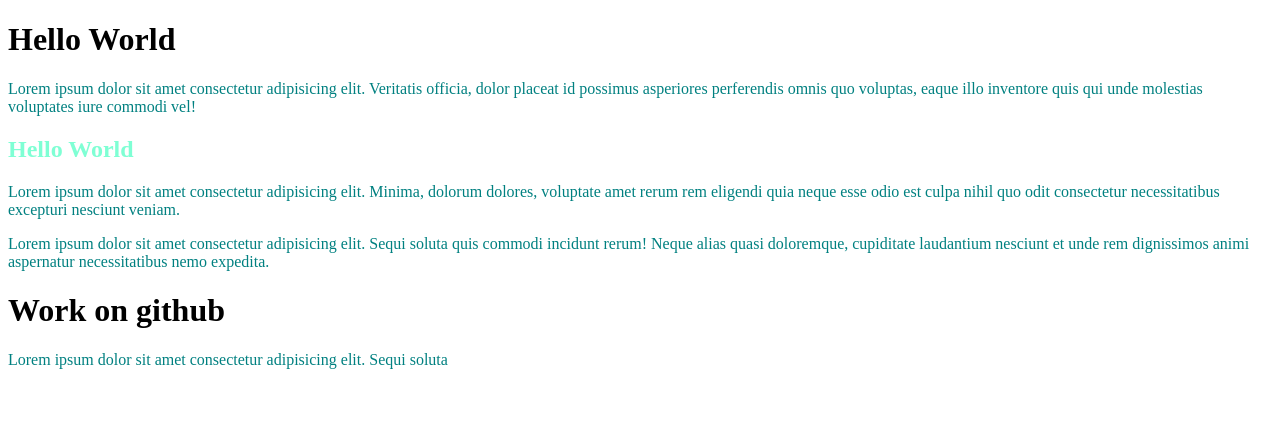
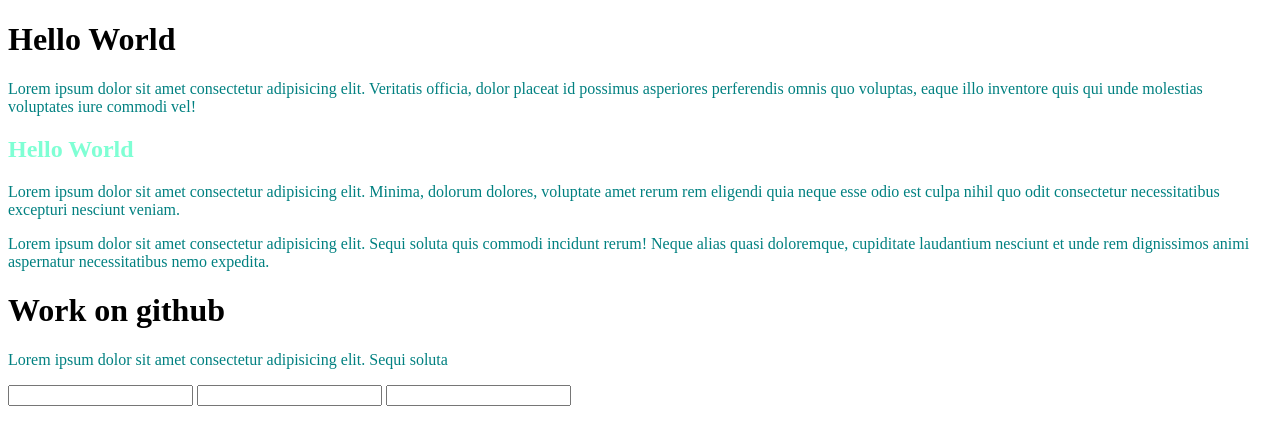
Before and after one commit to Junaid-Ismail/Junaid-Ismail, a plain HTML site: page index.html in a window 1280 px wide. Drawn offline with Linux system fonts and the light colour scheme.

Commit message:
Update index.html
adding form

```diff
--- a/index.html
+++ b/index.html
@@ -14,5 +14,10 @@
     <P>Lorem ipsum dolor sit amet consectetur adipisicing elit. Sequi soluta quis commodi incidunt rerum! Neque alias quasi doloremque, cupiditate laudantium nesciunt et unde rem dignissimos animi aspernatur necessitatibus nemo expedita.</P>
     <h1>Work on github</h1>
     <p>Lorem ipsum dolor sit amet consectetur adipisicing elit. Sequi soluta</p>
+    <form>
+        <input type="text" place holder="Enter your name">
+        <input type="text" place holder="Enter your Father name">
+        <input type="text" place holder="Enter date of Birth">
+    </form>
 </body>
 </html>
```
